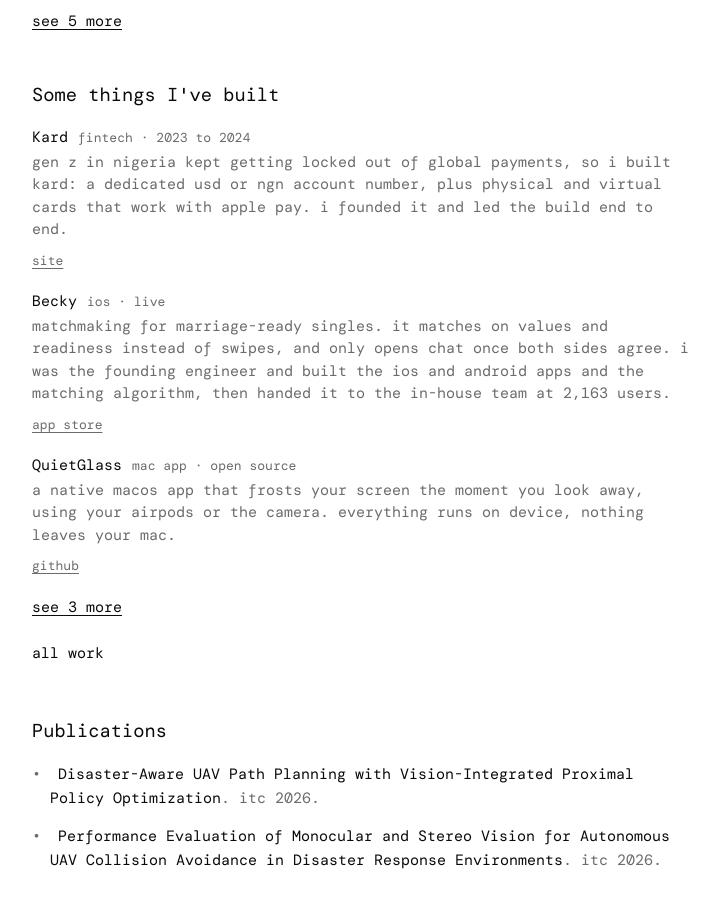
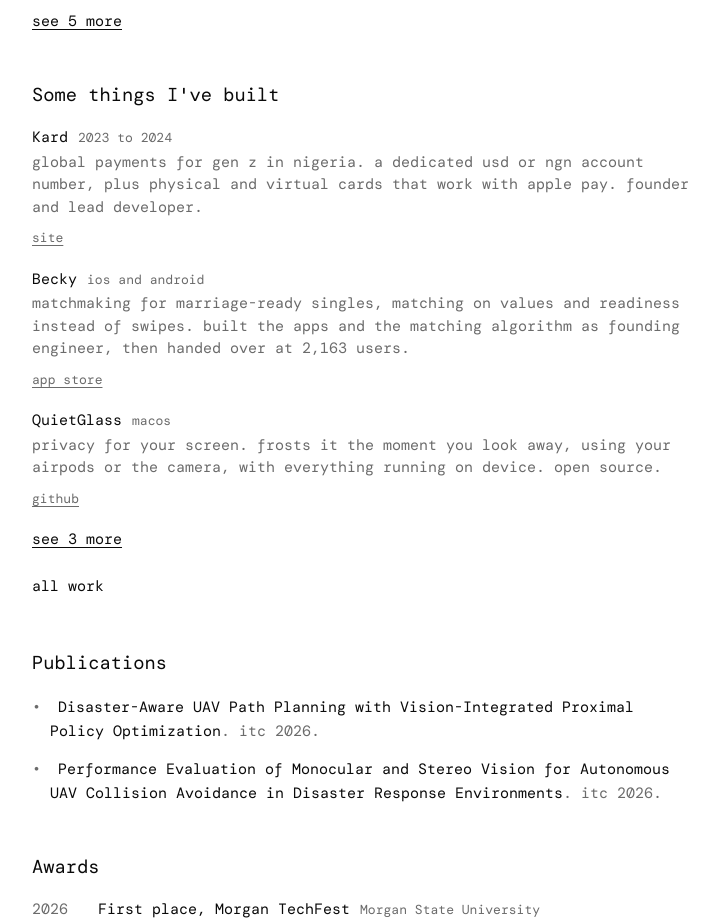
Before and after one commit to clintonimaroo/clinton, a Next.js app: page / in a window 1280 px wide. Shown: the part 1360-2284 px from the top of the page, without its empty margins (278-995 px from the left). Built offline with nearby package versions, Linux system fonts and the light colour scheme.

Commit message:
Rewrite the project descriptions and colour the photo on hover

```diff
--- a/src/app/page.tsx
+++ b/src/app/page.tsx
@@ -10,7 +10,7 @@ function Ext({ href, children, className }: { href: string; children: React.Reac
   )
 }
 
-type Item = { name: string; href?: string; tag: string; body: React.ReactNode; links?: { label: string; href: string }[] }
+type Item = { name: string; href?: string; tag?: string; body: React.ReactNode; links?: { label: string; href: string }[] }
 
 type Role = { years: string; title: string; org: string; href?: string; tag?: string; body: React.ReactNode; items?: Item[] }
 
@@ -106,41 +106,40 @@ const PROJECTS: Item[] = [
   {
     name: 'Kard',
     href: 'https://kard-pink.vercel.app/',
-    tag: 'fintech · 2023 to 2024',
-    body: "gen z in nigeria kept getting locked out of global payments, so i built kard: a dedicated usd or ngn account number, plus physical and virtual cards that work with apple pay. i founded it and led the build end to end.",
+    tag: '2023 to 2024',
+    body: 'global payments for gen z in nigeria. a dedicated usd or ngn account number, plus physical and virtual cards that work with apple pay. founder and lead developer.',
     links: [{ label: 'site', href: 'https://kard-pink.vercel.app/' }],
   },
   {
     name: 'Becky',
     href: 'https://apps.apple.com/us/app/becky-match-connect-marry/id6757434078',
-    tag: 'ios · live',
-    body: 'matchmaking for marriage-ready singles. it matches on values and readiness instead of swipes, and only opens chat once both sides agree. i was the founding engineer and built the ios and android apps and the matching algorithm, then handed it to the in-house team at 2,163 users.',
+    tag: 'ios and android',
+    body: 'matchmaking for marriage-ready singles, matching on values and readiness instead of swipes. built the apps and the matching algorithm as founding engineer, then handed over at 2,163 users.',
     links: [{ label: 'app store', href: 'https://apps.apple.com/us/app/becky-match-connect-marry/id6757434078' }],
   },
   {
     name: 'QuietGlass',
     href: 'https://github.com/clintonimaroo/quietglass',
-    tag: 'mac app · open source',
-    body: 'a native macos app that frosts your screen the moment you look away, using your airpods or the camera. everything runs on device, nothing leaves your mac.',
+    tag: 'macos',
+    body: 'privacy for your screen. frosts it the moment you look away, using your airpods or the camera, with everything running on device. open source.',
     links: [{ label: 'github', href: 'https://github.com/clintonimaroo/quietglass' }],
   },
   {
     name: 'BrandALE',
     href: 'https://brandale.ai/',
     tag: 'live',
-    body: 'finds breakout branded content, ranks the creators behind it, then repurposes the winning posts and publishes them across connected social channels.',
+    body: 'content engine for brands. finds breakout branded posts, ranks the creators behind them, then repurposes the winners and publishes across connected social channels.',
     links: [{ label: 'site', href: 'https://brandale.ai/' }],
   },
   {
     name: 'MathGPT',
-    tag: 'mobile · private',
-    body: 'an ai math solver and homework helper. step-by-step solutions, ai video explanations and a photo solver, covering algebra through calculus.',
+    tag: 'mobile',
+    body: 'ai math tutor for students. step-by-step solutions, video explanations and a photo solver, from algebra through calculus.',
   },
   {
     name: 'Sketcha',
     href: 'https://github.com/clintonimaroo/Sketcha',
-    tag: 'open source',
-    body: 'cursor for electrical design. describe a circuit or a space in plain language and get a clean electrical and architectural diagram, without touching cad.',
+    body: 'cursor for electrical design. describe a circuit or a space in plain language and get a clean electrical and architectural diagram, no cad needed. open source.',
     links: [{ label: 'github', href: 'https://github.com/clintonimaroo/Sketcha' }],
   },
 ]
@@ -187,7 +186,7 @@ function ItemRow({ item }: { item: Item }) {
         ) : (
           <span className="em">{item.name}</span>
         )}
-        <span className="tag">{item.tag}</span>
+        {item.tag && <span className="tag">{item.tag}</span>}
       </p>
       <p>{item.body}</p>
       {item.links && (
--- a/src/styles/home.scss
+++ b/src/styles/home.scss
@@ -117,6 +117,11 @@ body {
   border-radius: 0;
   object-fit: cover;
   filter: grayscale(1) contrast(1.05);
+  transition: filter 0.3s;
+
+  &:hover {
+    filter: none;
+  }
   flex-shrink: 0;
 
   @media (max-width: 640px) {
```
